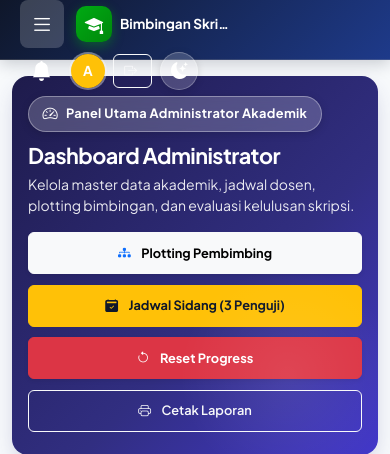
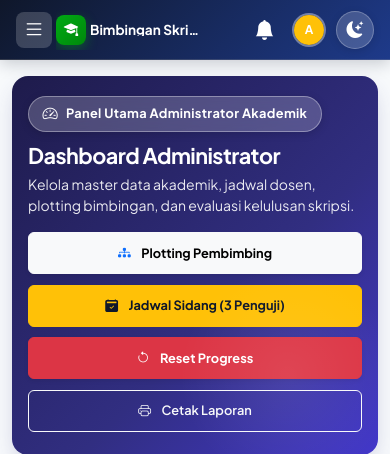
Before and after one commit to robimhmmd-ux/Project-Bimbingan, a PHP site: page /admin/index.php in a window 390 px wide. Shown: the top 454 px of the page. Run offline with PHP 8.4, Linux system fonts and the light colour scheme; a user stored in the database is signed in; data comes from the database, SQL or seed files in the repository; data that the repository does not hold is empty; some libraries are stand-ins or nearby versions.

Commit message:
fix(mobile): cegah navbar wrap baris kedua di smartphone dan ubah filter status menjadi horizontal swipe pill

```diff
--- a/assets/css/style.css
+++ b/assets/css/style.css
@@ -3633,3 +3633,56 @@ padding: 0.42rem 0.65rem !important;
         font-size: 0.75rem !important;
     }
 }
+
+/* ==========================================================================
+   ENHANCED SMARTPHONE NAVBAR & SWIPEABLE FILTERS
+   ========================================================================== */
+.filter-scroll-wrapper {
+    overflow-x: auto;
+    -webkit-overflow-scrolling: touch;
+    padding-bottom: 4px;
+    scrollbar-width: none;
+}
+.filter-scroll-wrapper::-webkit-scrollbar {
+    display: none;
+}
+.filter-scroll-wrapper .btn {
+    white-space: nowrap !important;
+    flex-shrink: 0 !important;
+    font-size: 0.82rem !important;
+    padding: 0.4rem 0.85rem !important;
+}
+
+@media (max-width: 575.98px) {
+    #topNavbar {
+        height: 58px !important;
+        min-height: 58px !important;
+        max-height: 58px !important;
+        overflow: hidden !important;
+    }
+    #topNavbar .container-fluid {
+        display: flex !important;
+        flex-wrap: nowrap !important;
+        align-items: center !important;
+        justify-content: space-between !important;
+        height: 100% !important;
+        padding-left: 0.5rem !important;
+        padding-right: 0.5rem !important;
+    }
+    .brand-icon-academic {
+        width: 30px !important;
+        height: 30px !important;
+        font-size: 0.9rem !important;
+    }
+    .brand-text-title {
+        max-width: 95px !important;
+        font-size: 0.82rem !important;
+    }
+    .btn-sidebar-toggle {
+        width: 36px !important;
+        height: 36px !important;
+        min-width: 36px !important;
+        min-height: 36px !important;
+        padding: 0 !important;
+    }
+}
--- a/templates/header.php
+++ b/templates/header.php
@@ -180,7 +180,7 @@ if (isset($pdo) && isset($_SESSION['user_id'])) {
             height: var(--navbar-height, 60px) !important;
             min-height: var(--navbar-height, 60px) !important;
             max-height: var(--navbar-height, 60px) !important;
-            z-index: 1030 !important;
+            z-index: 1060 !important;
             background: linear-gradient(135deg, #0f172a 0%, #1e3a8a 100%) !important;
             border-bottom: 1px solid rgba(255, 255, 255, 0.15) !important;
             box-shadow: 0 4px 15px rgba(15, 23, 42, 0.2) !important;
@@ -471,32 +471,32 @@ padding: 1rem 0.75rem 2.5rem 0.75rem !important;
 <body>
 
 <!-- Topbar Navbar (Fixed Top - Solid High-Contrast Navy Blue) -->
-<nav class="navbar navbar-expand-lg navbar-dark fixed-top shadow-sm py-0" id="topNavbar" style="background: linear-gradient(135deg, #0f172a 0%, #1e3a8a 100%) !important; height: 60px; min-height: 60px; max-height: 60px; z-index: 1030 !important; border-bottom: 1px solid rgba(255, 255, 255, 0.15) !important;">
-    <div class="container-fluid px-2 px-sm-3 px-md-4">
+<nav class="navbar navbar-expand navbar-dark fixed-top shadow-sm py-0" id="topNavbar" style="background: linear-gradient(135deg, #0f172a 0%, #1e3a8a 100%) !important; height: 58px; min-height: 58px; max-height: 58px; z-index: 1060 !important; border-bottom: 1px solid rgba(255, 255, 255, 0.15) !important;">
+    <div class="container-fluid px-2 px-sm-3 px-md-4 d-flex align-items-center justify-content-between flex-nowrap" style="height: 100%;">
         <!-- Tombol Buka/Tutup Sidebar & Brand Logo -->
-        <div class="d-flex align-items-center gap-2">
-            <button class="btn btn-outline-light border-0 p-1 px-2 btn-sidebar-toggle d-flex align-items-center justify-content-center shadow-none me-1"
+        <div class="d-flex align-items-center gap-1 gap-sm-2 flex-shrink-1 overflow-hidden">
+            <button class="btn btn-outline-light border-0 p-1 btn-sidebar-toggle d-flex align-items-center justify-content-center shadow-none flex-shrink-0"
                     id="sidebarToggleBtn"
                     type="button"
                     onclick="toggleSidebarMenu()"
                     aria-label="Toggle Sidebar"
                     title="Buka / Tutup Sidebar"
-                    style="background: rgba(255, 255, 255, 0.18); border-radius: 8px; cursor: pointer; min-width: 42px; min-height: 40px;">
-                <i class="bi bi-list fs-3 text-white" id="sidebarToggleIcon"></i>
+                    style="background: rgba(255, 255, 255, 0.18); border-radius: 8px; cursor: pointer; width: 38px; height: 38px; min-width: 38px;">
+                <i class="bi bi-list fs-4 text-white" id="sidebarToggleIcon"></i>
             </button>
-            <a class="navbar-brand d-flex align-items-center gap-2 fw-bold text-white text-decoration-none m-0" href="#">
-<span class="brand-icon-academic d-inline-flex align-items-center justify-content-center text-white" style="width: 36px; height: 36px; border-radius: 10px; background: linear-gradient(135deg, #00AA13 0%, #00880C 100%);">
+            <a class="navbar-brand d-flex align-items-center gap-1 gap-sm-2 fw-bold text-white text-decoration-none m-0 overflow-hidden" href="#">
+                <span class="brand-icon-academic d-inline-flex align-items-center justify-content-center text-white flex-shrink-0" style="width: 32px; height: 32px; border-radius: 8px; background: linear-gradient(135deg, #00AA13 0%, #00880C 100%); font-size: 0.95rem;">
                     <i class="bi bi-mortarboard-fill"></i>
                 </span>
-                <div class="d-flex flex-column">
-<span class="fs-6 lh-1 text-truncate" style="max-width: 155px;">Bimbingan Skripsi</span>
-                    <span class="text-white-50 small d-none d-sm-inline" style="font-size: 0.72rem; font-weight: normal;">Sistem Informasi Akademik</span>
+                <div class="d-flex flex-column overflow-hidden">
+                    <span class="fs-6 lh-1 text-truncate brand-text-title" style="max-width: 130px;">Bimbingan Skripsi</span>
+                    <span class="text-white-50 small d-none d-md-inline" style="font-size: 0.7rem; font-weight: normal;">Sistem Informasi Akademik</span>
                 </div>
             </a>
         </div>
 
         <!-- Right Side User, Notifications & Status Pill -->
-<div class="d-flex align-items-center gap-1 gap-sm-2 gap-md-3 text-white">
+        <div class="d-flex align-items-center gap-1 gap-sm-2 text-white flex-shrink-0">
             <!-- Dropdown Notifikasi Sistem (UPDATE Robi: tabel notifikasi) -->
             <div class="dropdown">
                 <button class="btn btn-link text-white position-relative p-1 text-decoration-none shadow-none"
@@ -557,21 +557,18 @@ padding: 1rem 0.75rem 2.5rem 0.75rem !important;
                     <?php endif; ?>
                 </ul>
             </div>
-            <a href="profil.php" class="text-decoration-none d-inline-flex align-items-center gap-2 text-white px-2 py-1 rounded-pill navbar-user-pill" style="background: rgba(255, 255, 255, 0.1); border: 1px solid rgba(255, 255, 255, 0.22); transition: all 0.2s ease;" title="Buka Profil & Pengaturan Akun">
+            <a href="profil.php" class="text-decoration-none d-inline-flex align-items-center gap-2 text-white p-1 rounded-pill navbar-user-pill flex-shrink-0" style="background: rgba(255, 255, 255, 0.1); border: 1px solid rgba(255, 255, 255, 0.22); transition: all 0.2s ease;" title="Buka Profil & Pengaturan Akun">
                 <?php if (function_exists('render_avatar')): ?>
                     <span class="d-inline-flex rounded-circle p-0" style="box-shadow: 0 0 0 2px rgba(255,255,255,0.4);">
-                        <?= render_avatar($_SESSION['foto_profil'] ?? '', $_SESSION['nama_lengkap'] ?? $_SESSION['username'] ?? 'User', 34, 'border-2 border-white shadow-sm', ($cur_role === 'admin' ? 'warning' : 'primary')); ?>
+                        <?= render_avatar($_SESSION['foto_profil'] ?? '', $_SESSION['nama_lengkap'] ?? $_SESSION['username'] ?? 'User', 30, 'border-2 border-white shadow-sm', ($cur_role === 'admin' ? 'warning' : 'primary')); ?>
                     </span>
                 <?php endif; ?>
-<div class="d-none d-md-block text-truncate pe-1" style="max-width: 150px;">
+                <div class="d-none d-lg-block text-truncate pe-1" style="max-width: 140px;">
                     <span class="fw-bold text-white small"><?= ($cur_role === 'admin' && !str_starts_with(strtolower(trim($_SESSION['nama_lengkap'] ?? $_SESSION['username'] ?? '')), 'admin') ? 'Admin ' : '') . htmlspecialchars($_SESSION['nama_lengkap'] ?? $_SESSION['username'] ?? 'User'); ?></span>
                 </div>
             </a>
-            <a href="profil.php" class="btn btn-sm btn-outline-light d-none d-sm-inline-flex align-items-center gap-1" title="Buka Profil & Pengaturan Akun">
-                <i class="bi bi-person-gear"></i><span class="d-none d-md-inline">Profil</span>
-            </a>
-            <button type="button" class="btn btn-sm btn-outline-light px-2 px-sm-3 btn-logout-navbar" data-bs-toggle="modal" data-bs-target="#modalLogoutConfirm" title="Keluar dari Sistem">
-                <i class="bi bi-box-arrow-right me-1"></i><span class="d-none d-sm-inline">Logout</span>
+            <button type="button" class="btn btn-sm btn-outline-light px-2 px-sm-3 btn-logout-navbar d-none d-sm-inline-flex align-items-center gap-1" data-bs-toggle="modal" data-bs-target="#modalLogoutConfirm" title="Keluar dari Sistem">
+                <i class="bi bi-box-arrow-right"></i><span class="d-none d-md-inline">Logout</span>
             </button>
             <!-- Switcher Mode Terang / Gelap (Light / Dark Mode Toggle) -->
             <button id="themeToggle" class="btn-theme-toggle ms-1" type="button" onclick="toggleAppTheme(event)" aria-label="Ganti Tema (Terang / Gelap)" title="Ganti Mode Tampilan (Terang / Gelap)">
```
Also changed, not shown: dosen/persetujuan.php (+16 -14 lines), dosen/riwayat_bimbingan.php (+5 -3 lines).
